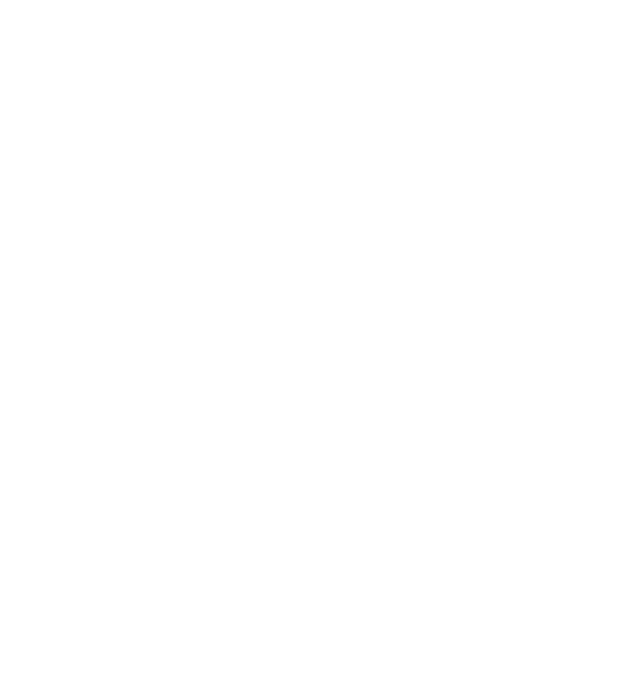
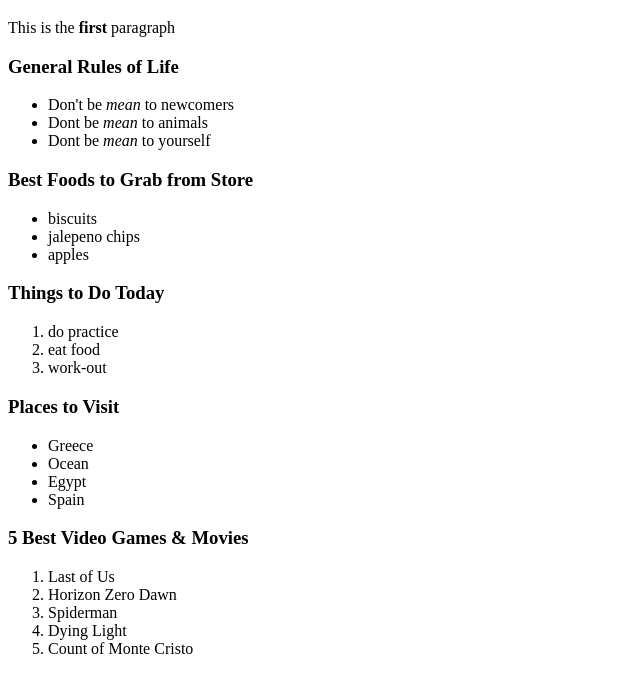
Before and after one commit to Haen613/HTML_Trial01, a plain HTML site: page index.html in a window 1280 px wide. Shown: the part 61-754 px from the top of the page, without its empty margins (0-640 px from the left). Drawn offline with Linux system fonts and the light colour scheme.

Commit message:
add html elements to pg

```diff
--- a/index.html
+++ b/index.html
@@ -6,5 +6,40 @@
     </head>
     <body>
         <h1>Quick Header</h1>
+        <p>This is the <strong>first</strong> paragraph</p>
+        <!-- I am enjoying learning :) -->
+        <h3> General Rules of Life</h3>
+        <ul>
+            <li>Don't be <em>mean</em> to newcomers</li>
+            <li>Dont be <em>mean</em> to animals</li>
+            <li>Dont be <em>mean</em> to yourself</li>
+        </ul>
+        <h3>Best Foods to Grab from Store</h3>
+        <ul>
+            <li>biscuits</li>
+            <li>jalepeno chips</li>
+            <li>apples</li>
+        </ul>
+        <h3>Things to Do Today</h3>
+        <ol>
+            <li>do practice</li>
+            <li>eat food</li>
+            <li>work-out</li>
+        </ol>
+        <h3>Places to Visit</h3>
+        <ul>
+            <li>Greece</li>
+            <li>Ocean</li>
+            <li>Egypt</li>
+            <li>Spain</li>
+        </ul>
+        <h3> 5 Best Video Games & Movies</h3>
+        <ol>
+            <li>Last of Us</li>
+            <li>Horizon Zero Dawn</li>
+            <li>Spiderman</li>
+            <li>Dying Light</li>
+            <li>Count of Monte Cristo</li>
+        </ol>
     </body>
 </html>
```
